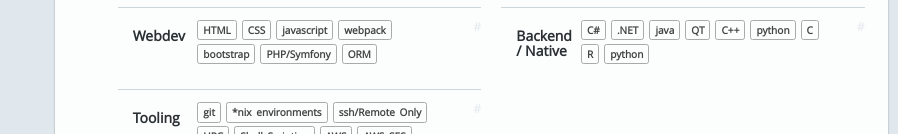
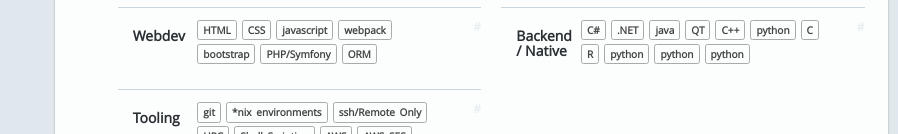
Before and after one commit to strazto/resume, a plain HTML site: page index.html in a window 1280 px wide. Shown: the part 1579-1713 px from the top of the page, without its empty margins (382-1280 px from the left). Drawn offline with Linux system fonts and the light colour scheme.

Commit message:
deploy: f81061f9c8933274913cb90e71430df13297f604

```diff
--- a/index.html
+++ b/index.html
@@ -462,7 +462,7 @@
                         </div>
                         <div class="col-xs-9 label-container">
                               <ul class="list-inline labels small">
-                                <li class="label label-keyword">C#</li><li class="label label-keyword">.NET</li><li class="label label-keyword">java</li><li class="label label-keyword">QT</li><li class="label label-keyword">C++</li><li class="label label-keyword">python</li><li class="label label-keyword">C</li><li class="label label-keyword">R</li><li class="label label-keyword">python</li>
+                                <li class="label label-keyword">C#</li><li class="label label-keyword">.NET</li><li class="label label-keyword">java</li><li class="label label-keyword">QT</li><li class="label label-keyword">C++</li><li class="label label-keyword">python</li><li class="label label-keyword">C</li><li class="label label-keyword">R</li><li class="label label-keyword">python</li><li class="label label-keyword">python</li><li class="label label-keyword">python</li>
                               </ul>
                         </div>
                       </div>
```
